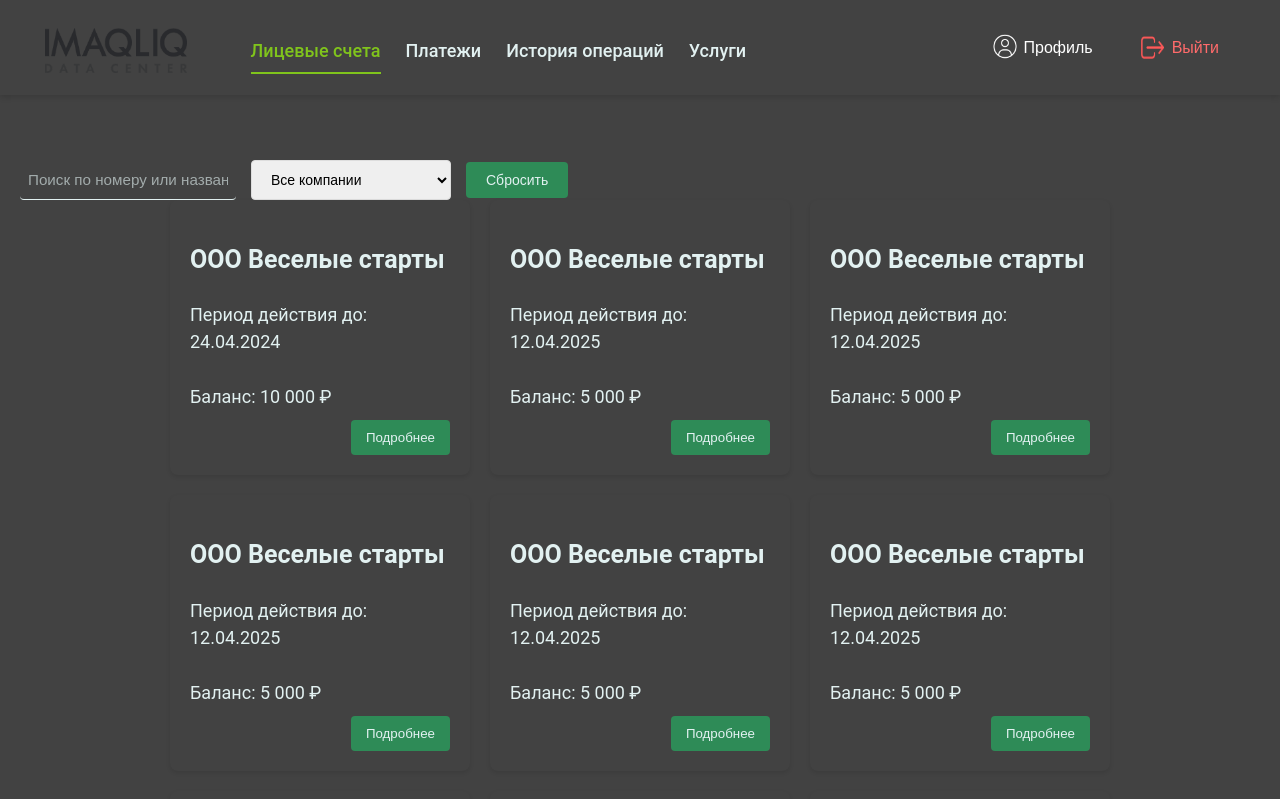
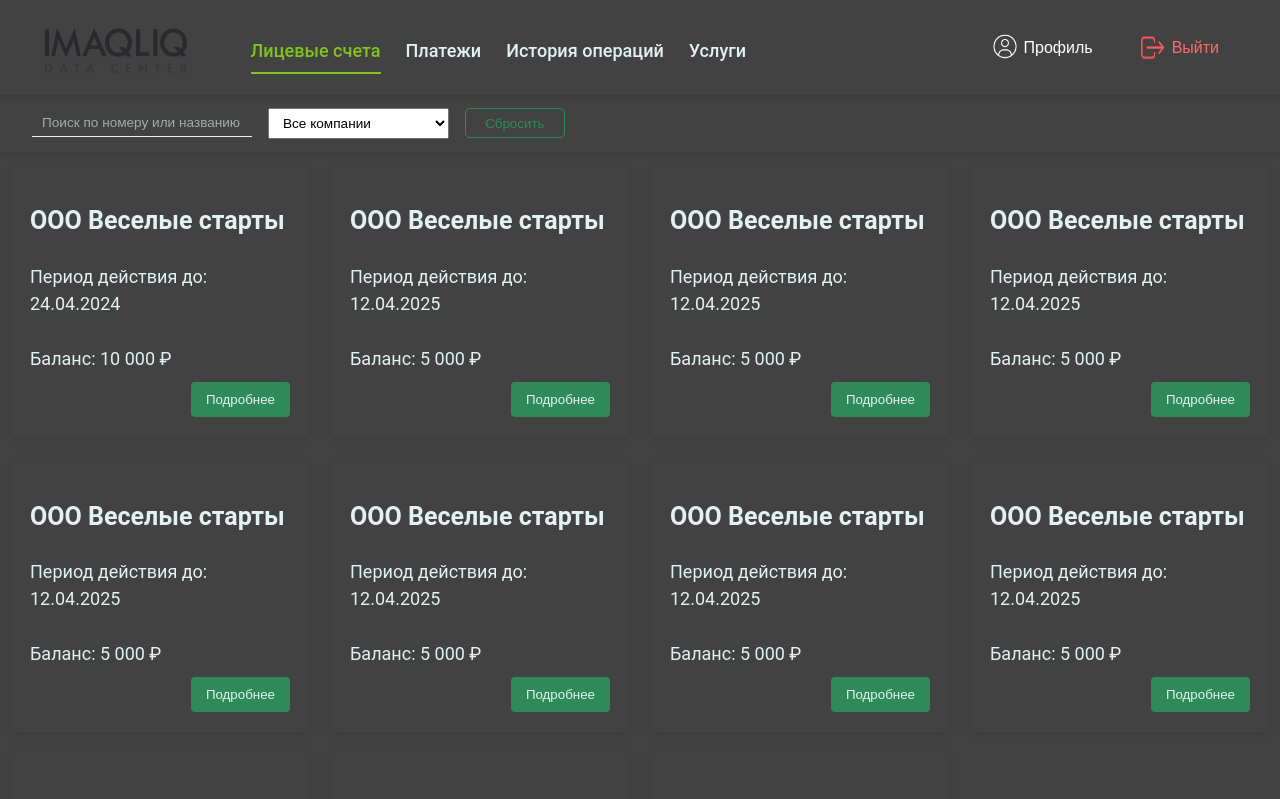
Before and after one commit to KudesnikRaph/register-form, a React (Vite) app in the folder register-form/: page /accounts in a window 1280 px wide. Shown: the top 799 px of the page. Built offline with nearby package versions, Linux system fonts and the light colour scheme.

Commit message:
Upd bar for accounts

```diff
--- a/register-form/src/pages/accounts/PageAccounts.css
+++ b/register-form/src/pages/accounts/PageAccounts.css
@@ -13,59 +13,59 @@
     text-align: center;
 }
 
-/*  Верстка поиска и выбора компании  */
+/* 🔁 Новый стиль для поиска / выбора компании */
 .search-section {
     display: flex;
+    justify-content: space-between;
     align-items: center;
-    gap: 15px;
-    width: 100%;
-    justify-content: center;
-}
-
-.search-container {
-    display: flex;
-    align-items: center;
-    gap: 15px;
-    width: 100%;
+    padding: 0.8rem 2rem;
+    background-color: var(--ugletelecom-black);
+    box-shadow: 0 2px 6px rgba(0, 0, 0, 0.15);
+    position: relative;
+    z-index: 5;
+    gap: 1rem;
+    flex-wrap: wrap;
 }
 
 .search-fields {
     display: flex;
-    gap: 15px;
+    align-items: center;
+    gap: 1rem;
+    flex: 1;
 }
 
-.search-input {
-    padding: 10px 15px;
-    border: 1px solid #ddd;
-    border-radius: 4px;
-    flex-grow: 1;
-    font-size: 14px;
+
+.search-input.small {
+    font-size: 0.85rem;
+    padding: 6px 10px;
     min-width: 200px;
 }
 
-.company-select {
-    padding: 10px 15px;
-    border: 1px solid #ddd;
-    border-radius: 4px;
-    font-size: 14px;
-    min-width: 200px;
-    max-width: 300px;
+.search-input:focus {
+    border-color: var(--ugletelecom-light-green);
+}
+
+.company-select.small {
+    font-size: 0.85rem;
+    padding: 6px 10px;
+    min-width: 160px;
+    max-width: 220px;
 }
 
 .reset-button {
-    background-color: var(--ugletelecom-green);
-    color: var(--ugletelecom-grey);
-    border: none;
-    padding: 10px 20px;
-    border-radius: 4px;
+    background: none;
+    color: var(--ugletelecom-green);
+    border: 1px solid var(--ugletelecom-green);
+    padding: 0.4rem 1.2rem;
+    border-radius: 5px;
     cursor: pointer;
-    transition: background-color 0.2s;
-    font-size: 14px;
+    transition: background-color 0.3s ease, color 0.3s ease;
     white-space: nowrap;
 }
 
 .reset-button:hover {
-    background-color: #45a049;
+    background-color: var(--ugletelecom-light-green);
+    color: var(--ugletelecom-white);
 }
 
 /* --- Сетка карточек --- */
@@ -73,6 +73,7 @@
     display: grid;
     grid-template-columns: repeat(auto-fit, minmax(300px, 300px));
     gap: 20px;
+    padding: 10px;
     justify-content: center;
 }
 
@@ -87,7 +88,7 @@
     display: flex;
     flex-direction: column;
     min-height: 180px;
-    width: 300px; /* фиксированная ширина */
+    width: 300px;
     box-sizing: border-box;
 }
 
@@ -217,13 +218,21 @@
     .accounts-container {
         grid-template-columns: repeat(auto-fit, minmax(250px, 1fr));
     }
-    .filter-row {
+
+    .search-section {
         flex-direction: column;
+        align-items: stretch;
     }
-    .filter-field {
-        min-width: 100%;
-    }
-    .button-group {
-        flex-direction: column;
+
+    .search-fields {
+        display: flex;
+        align-items: center;
+        gap: 1rem;
+        flex-wrap: wrap;
+      }
+
+    .reset-button {
+        align-self: flex-start;
+        width: 100%;
     }
 }
--- a/register-form/src/pages/accounts/PageAccounts.jsx
+++ b/register-form/src/pages/accounts/PageAccounts.jsx
@@ -3,7 +3,7 @@ import './PageAccounts.css';
 import MenuHeader from '../../components/headers/MainHeader';
 
 function Accounts() {
-    const [accounts, setAccounts] = useState([
+    const [accounts] = useState([
         {
             id: '1f6fbc27-6ea8-407f-a90a-09a08d076720',
             name: 'ООО Веселые старты',
@@ -185,13 +185,13 @@ function Accounts() {
     return (
         <>
         <MenuHeader />
-        <div className="accounts-page">
+
+     <div className="search-bar">
         <div className="search-section">
-                <div className="search-container">
             <div className="search-fields">
             <input
                 type="text"
-                            className="search-input"
+                className="search-input small"
                 placeholder="Поиск по номеру или названию"
                 value={searchQuery}
                 onChange={(e) => setSearchQuery(e.target.value)}
@@ -199,7 +199,7 @@ function Accounts() {
             <select
                 value={selectedCompany}
                 onChange={(e) => setSelectedCompany(e.target.value)}
-                            className="company-select"
+                className="company-select small"
             >
                 <option value="">Все компании</option>
                 {companies.map((c) => (
@@ -208,9 +208,8 @@ function Accounts() {
                 </option>
                 ))}
             </select>
-                    </div>
             <button
-                        className="reset-button"
+            className="reset-button from"
             onClick={() => {
                 setSelectedCompany('');
                 setSearchQuery('');
@@ -218,6 +217,7 @@ function Accounts() {
             >
             Сбросить
             </button>
+            </div>
         </div>
     </div>
 
@@ -253,7 +253,6 @@ function Accounts() {
                     </div>
                 </div>
             )}
-        </div>
         </>
     );
 }
--- a/register-form/src/pages/payments/PagePayments.css
+++ b/register-form/src/pages/payments/PagePayments.css
@@ -27,6 +27,7 @@
 .search-input {
   background: transparent;
   border: none;
+  border-radius: 0;
   border-bottom: 1px solid var(--ugletelecom-grey);
   color: var(--ugletelecom-grey);
   font-size: 0.95rem;
```
Lines whose indentation alone changed are shown as unchanged.
